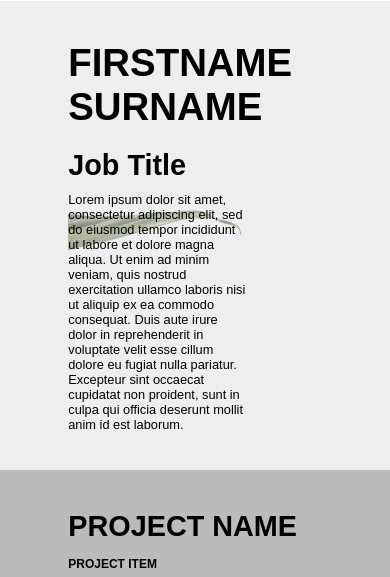
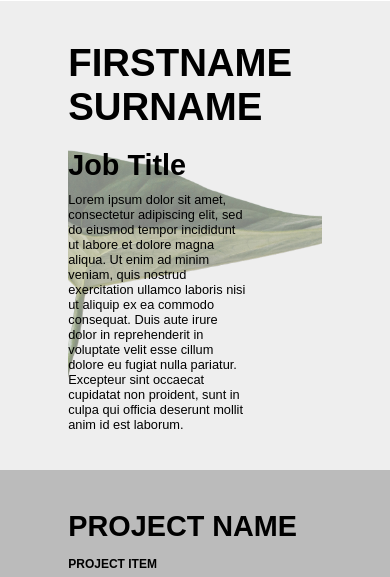
Before and after one commit to hoptond/portfolio, a PHP site: page / in a window 390 px wide. Shown: the part 66-643 px from the top of the page. Run offline with PHP 8.4, Linux system fonts and the light colour scheme; some libraries are stand-ins or nearby versions.

Commit message:
altered header image styling to include more of it at smaller resolutions

```diff
--- a/style.css
+++ b/style.css
@@ -5,7 +5,7 @@
 }
 
 body {
-    margin:0 auto;
+    margin: 0 auto;
     height: 100%;
 }
 
@@ -239,6 +239,13 @@ ul li{
         margin: 20px 0 40px 0;
     }
 }
+@media screen and (max-width: 688px) {
+    .headerwrapper {
+        background-position: center;
+        -webkit-background-size: auto 100%;
+        background-size: auto 100%;
+    }
+}
 @media screen and (max-width: 674px) {
     .navwrapper,
     .headerwrapper,
```
